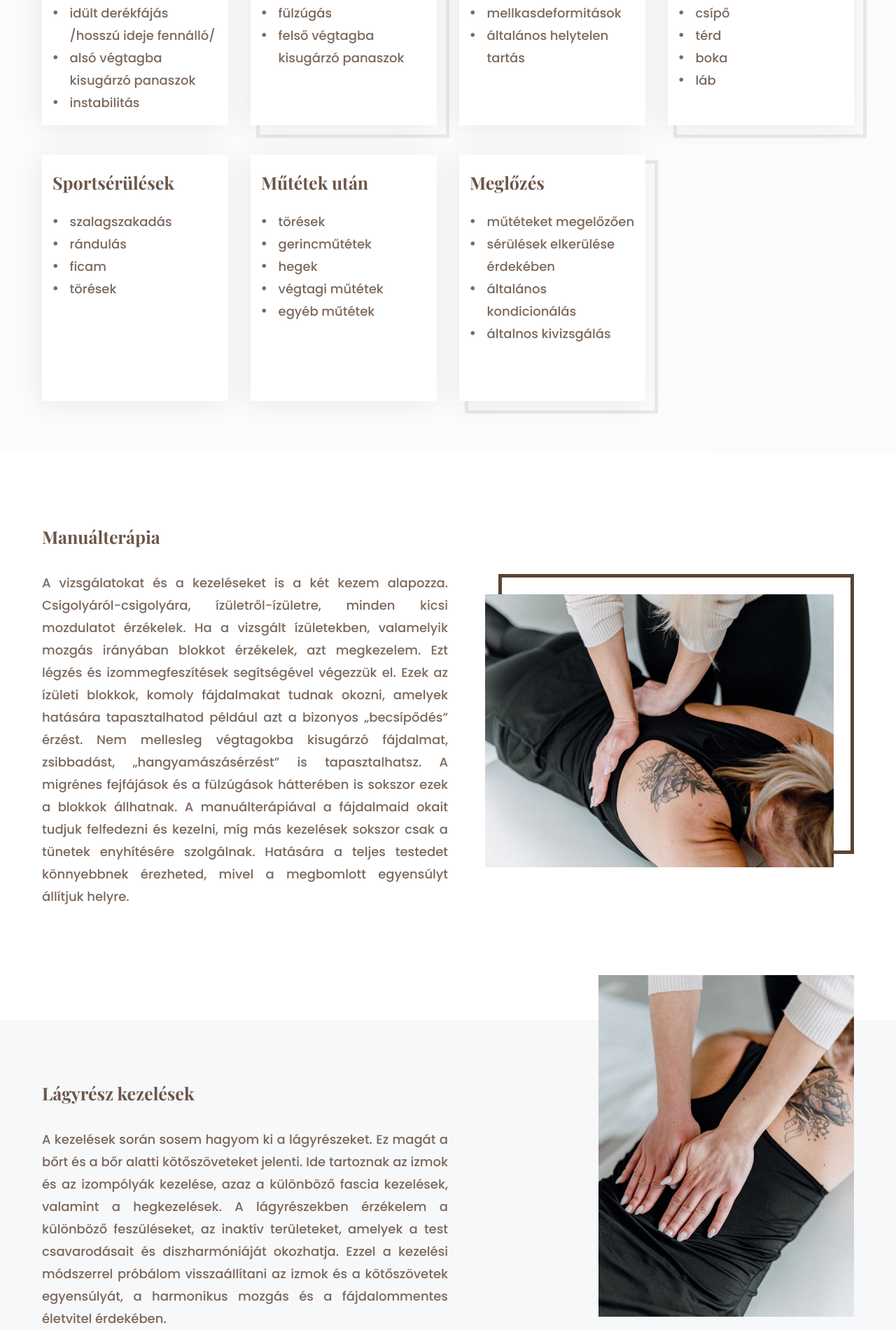
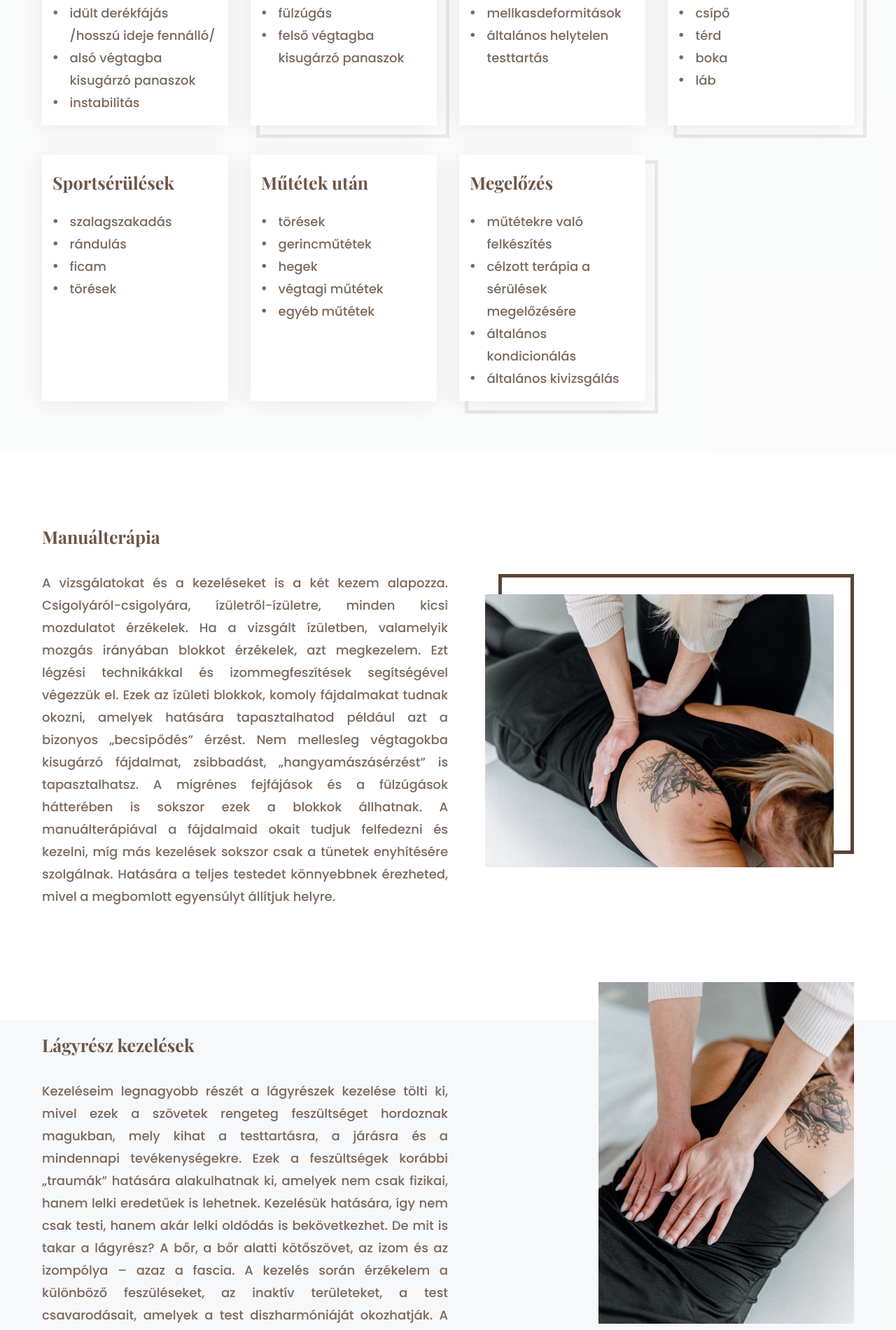
Before and after one commit to doliver93/a-manualterapeuta, a Next.js app: page /kezelesek in a window 1280 px wide. Shown: the part 880-2780 px from the top of the page at 70% size. Built offline with nearby package versions, Linux system fonts and the light colour scheme.

Commit message:
text changes

```diff
--- a/components/about/Studies.tsx
+++ b/components/about/Studies.tsx
@@ -43,12 +43,12 @@ export const Studies = () => {
                     <SubHeading color={CuiColors.brown(0.9)} margin={{ md: "3rem 0 4.8rem 0", sm: "3rem 0" }}>
               Tanulmányaim segítségével specifikus kezelésekben részesülhetsz
                     </SubHeading>
-                    <Grid container justifyContent="space-between">
+                    <Grid container justifyContent="space-between" style={{marginBottom: "1rem"}}>
                         <Grid item md={5} xs={12}>
                             <CuiListCollection>
                                 <CuiListItem><CuiListItemText>Semmelweis Egyetem Általános Orvostudományi Kara által elfogadott Manuálterápia</CuiListItemText></CuiListItem>
-                                <CuiListItem><CuiListItemText>Anatomy Trains (folyamatban)</CuiListItemText></CuiListItem>
-                                <CuiListItem><CuiListItemText>McKenzie A kurzus</CuiListItemText></CuiListItem>
+                                <CuiListItem><CuiListItemText>Anatomy Trains Haladó medence, ágyéki gerinc és csípő kurzus</CuiListItemText></CuiListItem>
+                                <CuiListItem><CuiListItemText>McKenzie &quot;A&quot; kurzus</CuiListItemText></CuiListItem>
                                 <CuiListItem><CuiListItemText>Lágyrész technikák, triggerpont kezelés</CuiListItemText></CuiListItem>
                                 <CuiListItem><CuiListItemText>Ágyéki Szegmentalis stabilizációs tréning</CuiListItemText></CuiListItem>
                             </CuiListCollection>
--- a/components/condition-survey/Steps.tsx
+++ b/components/condition-survey/Steps.tsx
@@ -147,7 +147,7 @@ export const Steps = () => {
                     </NumberContainer>
                     <TextContainer item xs={11}>
                         <BoxHeading>otthon végezhető gyakorlatsor</BoxHeading>
-                        <BoxParagraph>otthon elvégzendő feladatok betanítása a korrekciók fenntartása</BoxParagraph>
+                        <BoxParagraph>otthon elvégzendő feladatok betanítása a korrekciók fenntartására</BoxParagraph>
                     </TextContainer>
                 </GridContainer>
             </Box>
--- a/components/mainpage/HowCanIHelp.tsx
+++ b/components/mainpage/HowCanIHelp.tsx
@@ -103,7 +103,7 @@ export const HowCanIHelp = ({ viewport }: ComponentType) => {
             {viewport === "mobile" ? (
                 <FlexLeftColumn>
                     <SubHeading fontSize={{ sm: 1.4 }} color={CuiColors.brown(0.7)} textAlign="left" margin={{sm: "2rem 0"}}>Térj vissza a teljes élethez</SubHeading>
-                    <ResponsiveParagraph fontSize={{ sm: 1.2 }} color={CuiColors.brown(0.7)} textAlign="justify">Segítségemmel megőrizheted mozgásszerveid egészségét. Manuálterápiás és lágyrész kezeléses módszereimmel feltárom a fájdalmaid okát.</ResponsiveParagraph>
+                    <ResponsiveParagraph fontSize={{ sm: 1.2 }} color={CuiColors.brown(0.7)} textAlign="justify">Segítségemmel megőrizheted mozgásszerveid egészségét. Manuálterápiás és lágyrész kezeléses módszereimmel feltárom a fájdalmaid okát, amelyek akadályozhatnak a mindennapi tevékenységeidben.</ResponsiveParagraph>
                 </FlexLeftColumn>
             ) : null}
             <Heading textAlign="center" color={CuiColors.brown(0.9)} margin={{ md: "6rem auto", sm: "3rem auto" }}>
--- a/components/mainpage/Intro.tsx
+++ b/components/mainpage/Intro.tsx
@@ -73,7 +73,7 @@ export const Intro = ({ viewport }: ComponentType) => {
                 Térj vissza a teljes élethez
                             </SubHeading>
                             <Paragraph color={CuiColors.brown(0.7)} fontSize={{og: 1.8, md: 1.8}} margin={{ md: "0 0 3rem 0" }}>
-                Segítségemmel megőrizheted mozgásszerveid egészségét. Manuálterápiás és lágyrész kezeléses módszereimmel feltárom a fájdalmaid okát.
+                Segítségemmel megőrizheted mozgásszerveid egészségét. Manuálterápiás és lágyrész kezeléses módszereimmel feltárom a fájdalmaid okát, amelyek akadályozhatnak a mindennapi tevékenységeidben.
                             </Paragraph>
                         </>
                     ) : (
--- a/components/treatments/Boxes.tsx
+++ b/components/treatments/Boxes.tsx
@@ -125,7 +125,7 @@ export const Boxes = () => {
                                     <CuiListItemText>mellkasdeformitások</CuiListItemText>
                                 </CuiListItem>
                                 <CuiListItem>
-                                    <CuiListItemText>általános helytelen tartás</CuiListItemText>
+                                    <CuiListItemText>általános helytelen testtartás</CuiListItemText>
                                 </CuiListItem>
                             </CuiListCollection>
                         </Box>
@@ -204,19 +204,19 @@ export const Boxes = () => {
                     <Grid item lg={3} md={4} sm={6} xs={12}>
                         <BoxesBorder>
                             <Box className="box">
-                                <BoxHeading>Meglőzés</BoxHeading>
+                                <BoxHeading>Megelőzés</BoxHeading>
                                 <CuiListCollection>
                                     <CuiListItem>
-                                        <CuiListItemText>műtéteket megelőzően</CuiListItemText>
+                                        <CuiListItemText>műtétekre való felkészítés</CuiListItemText>
                                     </CuiListItem>
                                     <CuiListItem>
-                                        <CuiListItemText>sérülések elkerülése érdekében</CuiListItemText>
+                                        <CuiListItemText>célzott terápia a sérülések megelőzésére</CuiListItemText>
                                     </CuiListItem>
                                     <CuiListItem>
                                         <CuiListItemText>általános kondicionálás</CuiListItemText>
                                     </CuiListItem>
                                     <CuiListItem>
-                                        <CuiListItemText>általnos kivizsgálás</CuiListItemText>
+                                        <CuiListItemText>általános kivizsgálás</CuiListItemText>
                                     </CuiListItem>
                                 </CuiListCollection>
                             </Box>
--- a/components/treatments/Details.tsx
+++ b/components/treatments/Details.tsx
@@ -35,10 +35,10 @@ const Container = styled.div<ContainerProps>`
       margin-top: 9.6rem;
     }
   }
-  @media(max-width: ${breakPoint.sm.width}px), (max-width: ${breakPoint.landscape.width}px) and (max-height: ${breakPoint.landscape.height}px) {
+  @media (max-width: ${breakPoint.sm.width}px), (max-width: ${breakPoint.landscape.width}px) and (max-height: ${breakPoint.landscape.height}px) {
     &#manualterapia {
-        padding: 2.3rem 0;
-        padding-bottom: 5rem;
+      padding: 2.3rem 0;
+      padding-bottom: 5rem;
     }
     &#haromdimenzios-scoliosis-terapia {
       padding: 2.3rem 0;
@@ -51,8 +51,8 @@ const Container = styled.div<ContainerProps>`
       padding-bottom: 5rem;
     }
     &#mckenzie-terapia {
-        padding: 2.3rem 0;
-        padding-bottom: 5rem;
+      padding: 2.3rem 0;
+      padding-bottom: 5rem;
     }
     &#mckenzie-terapia .image-grid {
       margin-top: 2rem;
@@ -71,7 +71,7 @@ const DetailHeading = styled(SubHeading)`
 const DetailsParagraph = styled(Paragraph)`
   text-align: justify;
   color: ${CuiColors.brown(0.8)};
-  @media(max-width: ${breakPoint.landscape.width}px) and (max-height: ${breakPoint.landscape.height}px) {
+  @media (max-width: ${breakPoint.landscape.width}px) and (max-height: ${breakPoint.landscape.height}px) {
     font-size: 0.9rem;
   }
 `
@@ -97,7 +97,7 @@ const ImageGrid = styled(Grid)<ImageGridProps>`
     text-align: center !important;
     margin-top: 3.2rem !important;
   }
-  @media(max-width: ${breakPoint.landscape.width}px) and (max-height: ${breakPoint.landscape.height}px) {
+  @media (max-width: ${breakPoint.landscape.width}px) and (max-height: ${breakPoint.landscape.height}px) {
     text-align: left;
   }
   @media (max-width: ${breakPoint.sm.width}px) {
@@ -107,7 +107,7 @@ const ImageGrid = styled(Grid)<ImageGridProps>`
 const DetailsBorder = styled(Border)`
   border-width: 5px;
 `
-export const Details = ({viewport}: ComponentType) => {
+export const Details = ({ viewport }: ComponentType) => {
     const router = useRouter()
     const data = router.query
 
@@ -128,15 +128,15 @@ export const Details = ({viewport}: ComponentType) => {
                         <Grid item md={6} xs={12}>
                             <DetailHeading>Manuálterápia</DetailHeading>
                             <DetailsParagraph>
-                A vizsgálatokat és a kezeléseket is a két kezem alapozza. Csigolyáról-csigolyára, ízületről-ízületre, minden kicsi mozdulatot érzékelek. Ha a vizsgált ízületekben, valamelyik mozgás
-                irányában blokkot érzékelek, azt megkezelem. Ezt légzés és izommegfeszítések segítségével végezzük el. Ezek az ízületi blokkok, komoly fájdalmakat tudnak okozni, amelyek hatására
-                tapasztalhatod például azt a bizonyos „becsípődés” érzést. Nem mellesleg végtagokba kisugárzó fájdalmat, zsibbadást, „hangyamászásérzést” is tapasztalhatsz. A migrénes fejfájások és a
-                fülzúgások hátterében is sokszor ezek a blokkok állhatnak. A manuálterápiával a fájdalmaid okait tudjuk felfedezni és kezelni, míg más kezelések sokszor csak a tünetek enyhítésére
-                szolgálnak. Hatására a teljes testedet könnyebbnek érezheted, mivel a megbomlott egyensúlyt állítjuk helyre.
+                A vizsgálatokat és a kezeléseket is a két kezem alapozza. Csigolyáról-csigolyára, ízületről-ízületre, minden kicsi mozdulatot érzékelek. Ha a vizsgált ízületben, valamelyik mozgás
+                irányában blokkot érzékelek, azt megkezelem. Ezt légzési technikákkal és izommegfeszítések segítségével végezzük el. Ezek az ízületi blokkok, komoly fájdalmakat tudnak okozni, amelyek
+                hatására tapasztalhatod például azt a bizonyos „becsípődés” érzést. Nem mellesleg végtagokba kisugárzó fájdalmat, zsibbadást, „hangyamászásérzést” is tapasztalhatsz. A migrénes
+                fejfájások és a fülzúgások hátterében is sokszor ezek a blokkok állhatnak. A manuálterápiával a fájdalmaid okait tudjuk felfedezni és kezelni, míg más kezelések sokszor csak a tünetek
+                enyhítésére szolgálnak. Hatására a teljes testedet könnyebbnek érezheted, mivel a megbomlott egyensúlyt állítjuk helyre.
                             </DetailsParagraph>
                         </Grid>
                         <ImageGrid item md={6} xs={12} textAlign="right">
-                            <DetailsBorder pos={viewport === "mobile" && {x: 1, y: 0}}>
+                            <DetailsBorder pos={viewport === "mobile" && { x: 1, y: 0 }}>
                                 <CuiImage src={manualterapia.src} alt="Kezelések - Manuálterápia" imgWidth={{ og: 498, sm: 303 }} pos={{ x: -2.4, y: 2.4 }} />
                             </DetailsBorder>
                         </ImageGrid>
@@ -149,9 +149,11 @@ export const Details = ({viewport}: ComponentType) => {
                         <Grid item md={6} xs={12}>
                             <DetailHeading>Lágyrész kezelések</DetailHeading>
                             <DetailsParagraph>
-                A kezelések során sosem hagyom ki a lágyrészeket. Ez magát a bőrt és a bőr alatti kötőszöveteket jelenti. Ide tartoznak az izmok és az izompólyák kezelése, azaz a különböző fascia
-                kezelések, valamint a hegkezelések. A lágyrészekben érzékelem a különböző feszüléseket, az inaktív területeket, amelyek a test csavarodásait és diszharmóniáját okozhatja. Ezzel a
-                kezelési módszerrel próbálom visszaállítani az izmok és a kötőszövetek egyensúlyát, a harmonikus mozgás és a fájdalommentes életvitel érdekében.
+                Kezeléseim legnagyobb részét a lágyrészek kezelése tölti ki, mivel ezek a szövetek rengeteg feszültséget hordoznak magukban, mely kihat a testtartásra, a járásra és a mindennapi
+                tevékenységekre. Ezek a feszültségek korábbi „traumák” hatására alakulhatnak ki, amelyek nem csak fizikai, hanem lelki eredetűek is lehetnek. Kezelésük hatására, így nem csak testi,
+                hanem akár lelki oldódás is bekövetkezhet. De mit is takar a lágyrész? A bőr, a bőr alatti kötőszövet, az izom és az izompólya – azaz a fascia. A kezelés során érzékelem a különböző
+                feszüléseket, az inaktív területeket, a test csavarodásait, amelyek a test diszharmóniáját okozhatják. A hegek kezelése is ide tartozik. Az izmok és a kötőszövetek egyensúlyát próbálom
+                helyreállítani, a harmonikus mozgás és a fájdalommentes életvitel érdekében.
                             </DetailsParagraph>
                         </Grid>
                         <ImageGrid item md={6} xs={12} textAlign="right">
@@ -166,10 +168,10 @@ export const Details = ({viewport}: ComponentType) => {
                         <Grid item md={6} xs={12}>
                             <DetailHeading>Gyógytorna</DetailHeading>
                             <DetailsParagraph>
-                Azt gondolom, hogy gyógytorna nélkül elég hosszadalmasra sikerülne a pácienseim gyógyítása, mivel a megkezelt ízületek és lágyrészek vissza-vissza tudnak „blokkosodni”. De éppen ezért
-                a gyógytorna sem elég kezelés nélkül, mert a felbomlott egyensúlyú izmokra erősíthetünk rá, avagy nyújthatjuk meg. Úgy építem fel a feladatokat, hogy azok szelektíven a célzott
-                izomcsoportra vagy az elérni kívánt funkcióra irányuljon. Ezek lehetnek mozgásterjedelem növelő, stabilizáló, erősítő, nyújtó, stb. feladatok. Ezeket a feladatokat fogom feladni házi
-                feladatnak is Neked otthonra, hogy meggyorsítsuk a gyógyulási folyamatot.
+                Gyógytorna nélkül elég hosszadalmasra sikerülne a pácienseim gyógyítása, mivel a megkezelt ízületek vissza tudnak „blokkosodni” és a lágyrészek harmóniája is bármikor könnyen
+                megbomlik. De éppen ezért a gyógytorna sem elég kezelés nélkül, mert csak a korrigált helyzetben erősíthetünk rá az izmokra. Úgy építem fel a feladatokat, hogy azok szelektíven a
+                célzott izomcsoportra vagy az elérni kívánt funkcióra irányuljanak. Ezek lehetnek mozgásterjedelemet növelő, stabilizáló, erősítő, nyújtó feladatokA kezelés végén otthon elvégezhető
+                gyakorlatokból álló gyakorlatsort állítok Neked össze, majd tanítok meg, a gyógyulási folyamat meggyorsítására.
                             </DetailsParagraph>
                         </Grid>
                         <ImageGrid item md={6} xs={12} textAlign="right">
@@ -189,11 +191,11 @@ export const Details = ({viewport}: ComponentType) => {
                                 <br />- Schroth terápia
                             </DetailHeading>
                             <DetailsParagraph>
-                A scoliosis a gerincferdülés latin megfelelője, amely a gerinc oldalirányú elgörbülését jelenti. A gerincferdülés nem csak ebből az oldalirányú elhajlásból áll, hanem a saját tengelye
-                körüli elcsavarodásából is. A nyílirányú görbületeket is érinti ez a jelenség, például a gerinc valamelyik része túlságosan ellaposodik vagy púposodik. Ezért háromdimenziós ez a
-                kezelés és ezt különböző, „kitekert” testhelyzetekben, légzőgyakorlatokkal tudjuk korrigálni. Gerincferdülés kezeléséhez ezeket a feladatokat adaptálom személyre szabottan, mivel
-                minden gerincferdülés más és más. Kiegészítve manuálterápiával és lágyrész kezelésekkel, mert a „helytelen” testtartás miatt ezek a páciensek tele vannak blokkokkal és
-                izomdiszbalanszokkal. Természetesen az erősítő és lazító, nyújtó gyógytorna feladatok sem maradhatnak el ezek mellett.
+                A scoliosis, a gerincferdülés latin megfelelője, amely a gerinc oldalirányú elgörbülése mellett a saját tengelye körüli elcsavarodását is jelenti. A nyílirányú görbületeket is
+                érintettek, például a gerinc valamelyik része oldalról nézve túlságosan ellaposodik (pl. kiegyenesedett lordosis) vagy púposodik (pl. fokozott kyphosis). A Schroth terápia különböző
+                speciális testhelyzetekben végzett légző- és erősítő gyakorlatokból álló kezelés, amely háromdimenzióban hat a gerincre. A gerincferdülés kezelése során a Schroth terápián kívül
+                manuálterápiás és lágyrész kezeléses technikákat, különböző általános erősítő, nyújtó gyakorlatokat adok személyre szabottan a pácienseimnek. Ezek által javul a testtartás, valamint
+                csökkenhet vagy megállítható a gerincferdülés mértéke.
                             </DetailsParagraph>
                         </Grid>
                         <ImageGrid item md={6} xs={12} textAlign="right">
```
Also changed, not shown: components/layout/Footer.tsx (+10 -4 lines), components/mainpage/Treatments.tsx (+17 -17 lines), components/mainpage/TreatmentsResponsive.tsx (+14 -15 lines).
